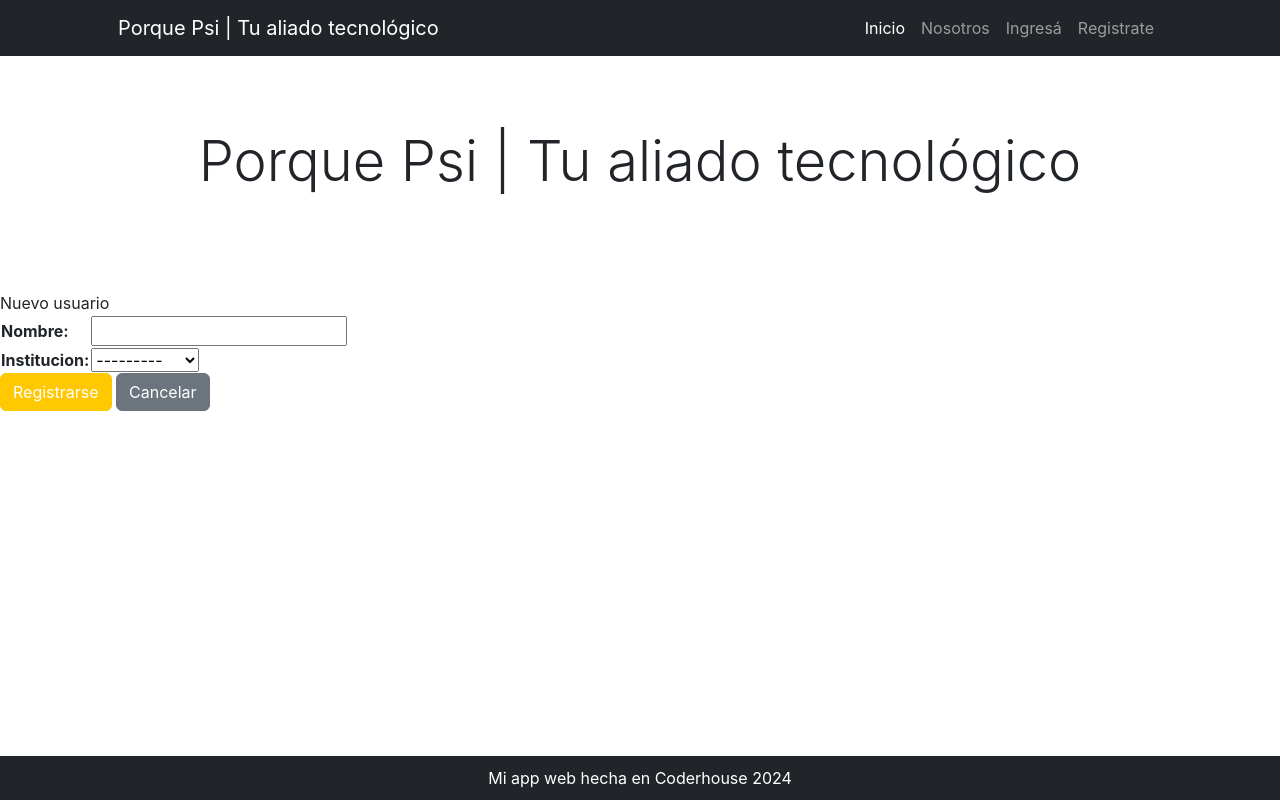
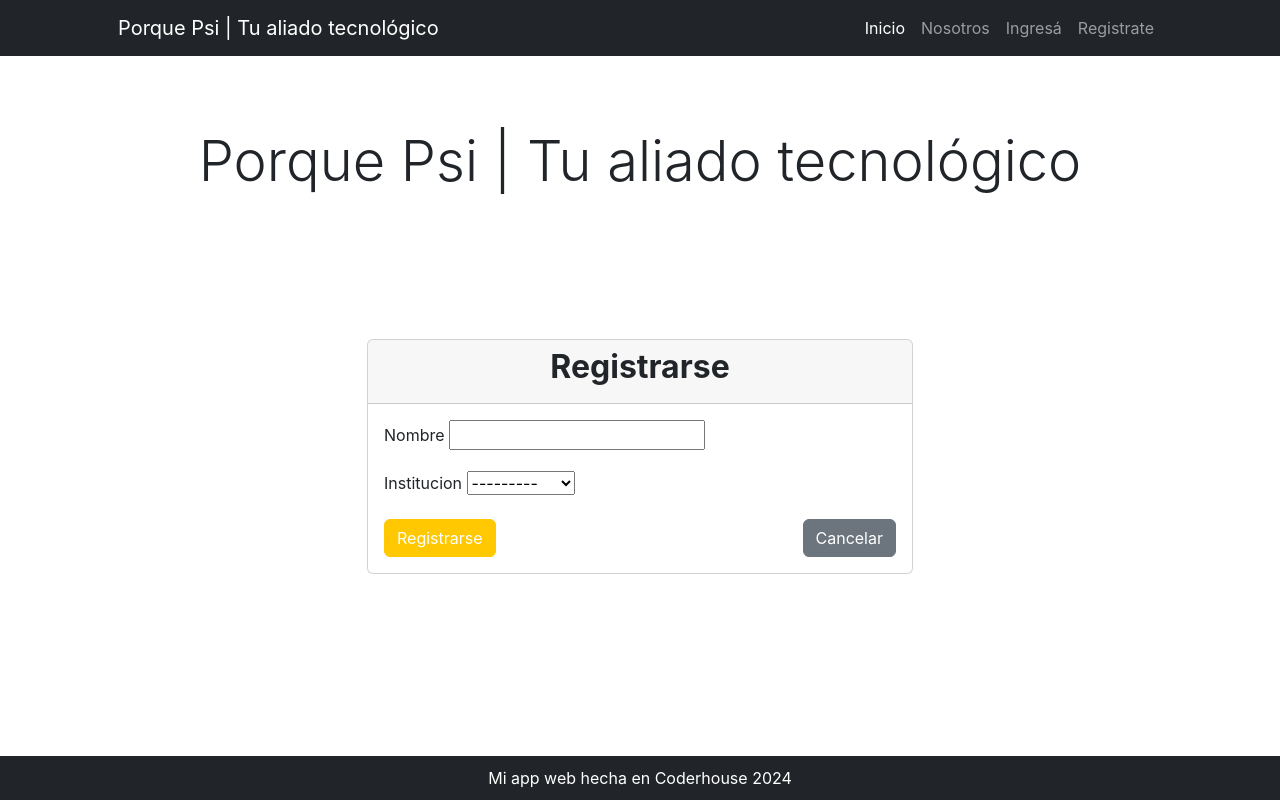
Before and after one commit to pablopiffer/Entrega_final__Porquepsi, a Django app: template Porquepsi/core/templates/core/register.html in a window 1280 px wide. Run offline with Django 5.2, Linux system fonts and the light colour scheme; the template is opened without the code that fills it: values that come from a table or form of the project are taken from there, others are empty; data comes from the database, SQL or seed files in the repository; both versions use the stored data as it was after the commit; some libraries are stand-ins or nearby versions.

Commit message:
feat:  + cambios estéticos

```diff
--- a/Porquepsi/core/templates/core/register.html
+++ b/Porquepsi/core/templates/core/register.html
@@ -1,20 +1,44 @@
 {% extends 'core/base.html' %}
 
 {% block title %}
-    Porque Psi
+    Porque Psi - Registro
 {% endblock title %}
 
 {% block body_title %}
-    Nuevo usuario
 {% endblock body_title %}
 
 {% block content %}
-    <form method="post">
-        {% csrf_token %}
-        <table>
-            {{ form.as_table }}
-        </table>
-        <button type="submit" class="btn btn-primary ">Registrarse</button>
-        <a href="{% url 'core:index' %}" class="btn btn-secondary ">Cancelar</a>
-    </form>
+<div class="container">
+    <div class="row justify-content-center">
+        <div class="col-md-6">
+            <div class="card my-5">
+                <div class="card-header text-center">
+                    <h2>Registrarse</h2>
+                </div>
+                <div class="card-body">
+                    <form method="post">
+                        {% csrf_token %}
+                        {{ form.non_field_errors }}
+                        {% for field in form %}
+                            <div class="mb-3">
+                                <label for="{{ field.id_for_label }}" class="form-label">{{ field.label }}</label>
+                                {{ field }}
+                                {% if field.help_text %}
+                                    <div class="form-text text-muted">{{ field.help_text }}</div>
+                                {% endif %}
+                                {% for error in field.errors %}
+                                    <div class="invalid-feedback d-block">{{ error }}</div>
+                                {% endfor %}
+                            </div>
+                        {% endfor %}
+                        <div class="d-flex justify-content-between">
+                            <button type="submit" class="btn btn-primary">Registrarse</button>
+                            <a href="{% url 'core:index' %}" class="btn btn-secondary">Cancelar</a>
+                        </div>
+                    </form>
+                </div>
+            </div>
+        </div>
+    </div>
+</div>
 {% endblock content %}
```
Also changed, not shown: Porquepsi/db.sqlite3.
